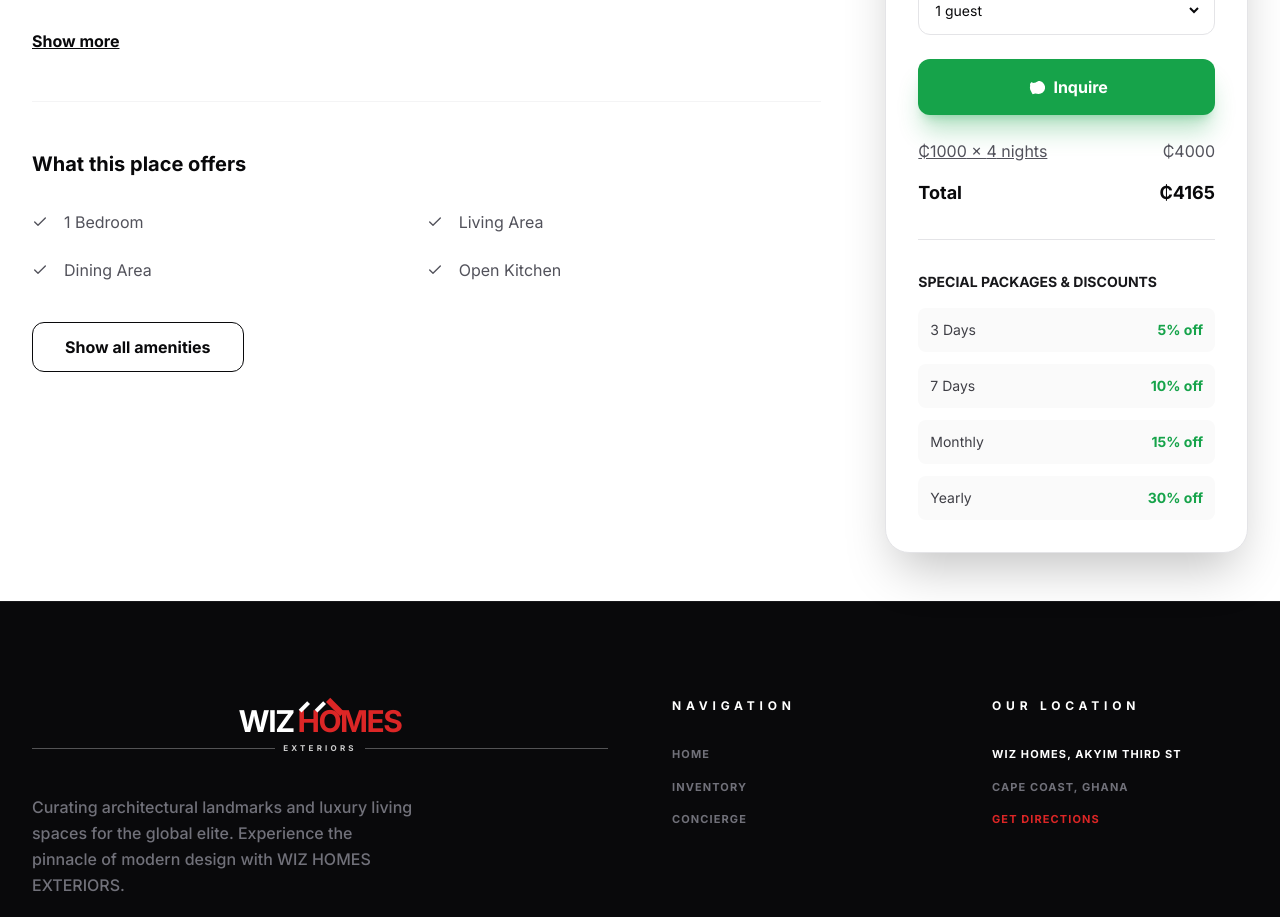
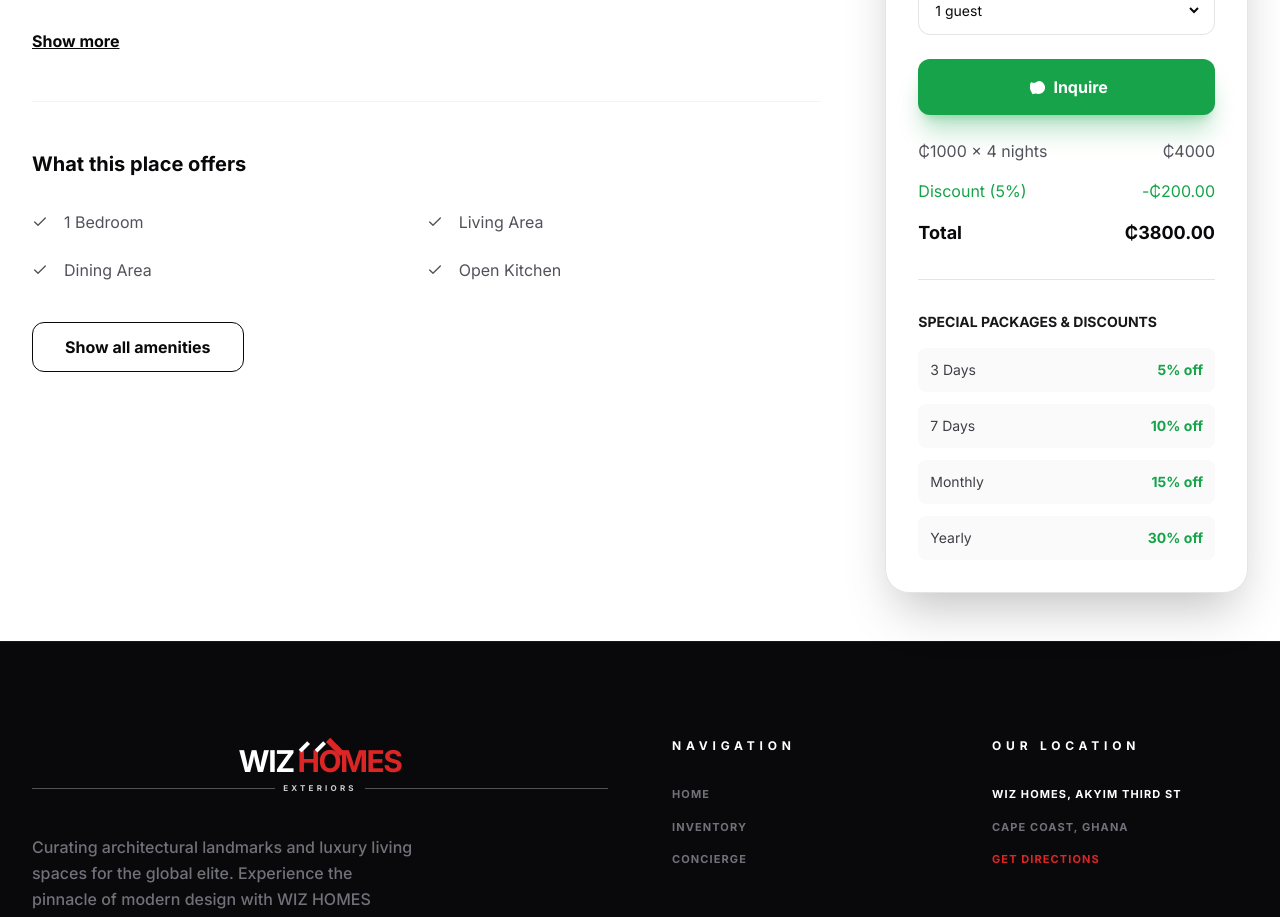
Before and after one commit to mrericsson000/WIZHOMES-WEBSITE-UPDATE-, a React (Vite) app in the folder wiz-homes(3)/: page /rooms/1 in a window 1280 px wide. Shown: the part 1020-1937 px from the top of the page. Built offline with nearby package versions, Linux system fonts and the light colour scheme.

Commit message:
replace fixed fees with duration-based discounts

```diff
--- a/wiz-homes(3)/pages/RoomDetail.tsx
+++ b/wiz-homes(3)/pages/RoomDetail.tsx
@@ -70,10 +70,17 @@ const RoomDetail: React.FC = () => {
     return diffDays > 0 ? diffDays : 1;
   }, [checkIn, checkOut]);
 
-  const serviceFee = 120;
-  const cleaningFee = 45;
+  const discountRate = useMemo(() => {
+    if (nights >= 365) return 0.30;
+    if (nights >= 30) return 0.15;
+    if (nights >= 7) return 0.10;
+    if (nights >= 3) return 0.05;
+    return 0;
+  }, [nights]);
+
   const subtotal = room.price * nights;
-  const total = subtotal + serviceFee + cleaningFee;
+  const discountAmount = subtotal * discountRate;
+  const total = subtotal - discountAmount;
 
   const handleInquireViaWhatsApp = () => {
     const whatsappNumber = '233552795947'; // WhatsApp number: 0552795947
@@ -275,8 +282,14 @@ const RoomDetail: React.FC = () => {
               </button>
 
               <div className="space-y-4 text-zinc-600 dark:text-zinc-400 mt-6">
-                <div className="flex justify-between"><span className="underline">₵{room.price} x {nights} nights</span><span>₵{subtotal}</span></div>
-                <div className="flex justify-between font-black text-zinc-950 dark:text-white text-lg"><span>Total</span><span>₵{total}</span></div>
+                <div className="flex justify-between"><span>₵{room.price} x {nights} nights</span><span>₵{subtotal}</span></div>
+                {discountRate > 0 && (
+                  <div className="flex justify-between text-green-600">
+                    <span>Discount ({Math.round(discountRate * 100)}%)</span>
+                    <span>-₵{discountAmount.toFixed(2)}</span>
+                  </div>
+                )}
+                <div className="flex justify-between font-black text-zinc-950 dark:text-white text-lg"><span>Total</span><span>₵{total.toFixed(2)}</span></div>
               </div>
 
               <div className="mt-8 pt-8 border-t border-zinc-200 dark:border-zinc-700">
```
